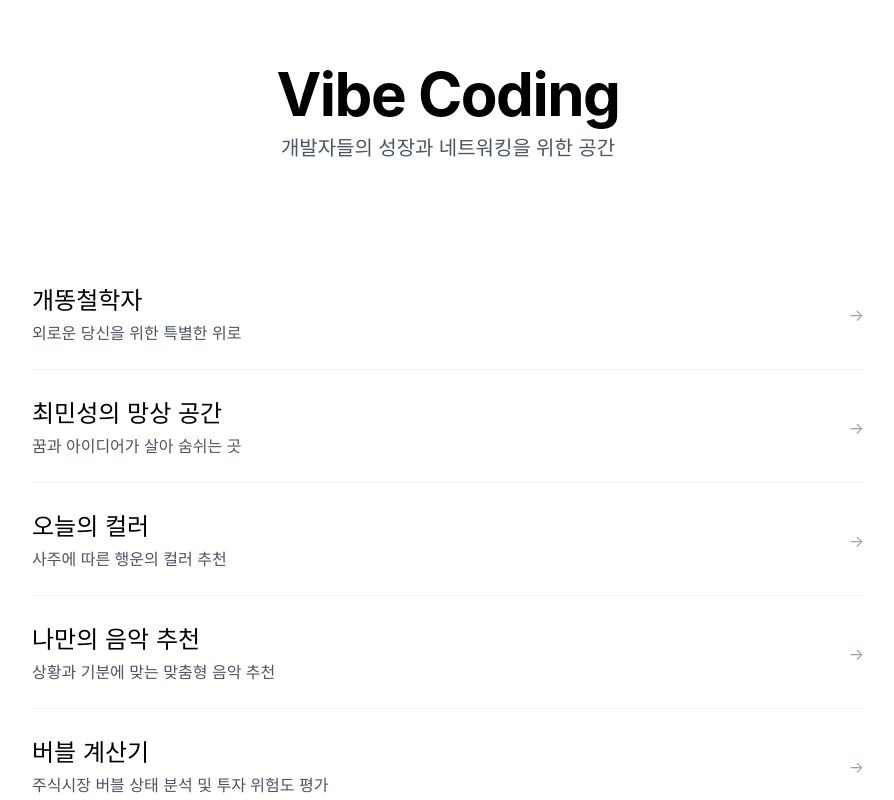
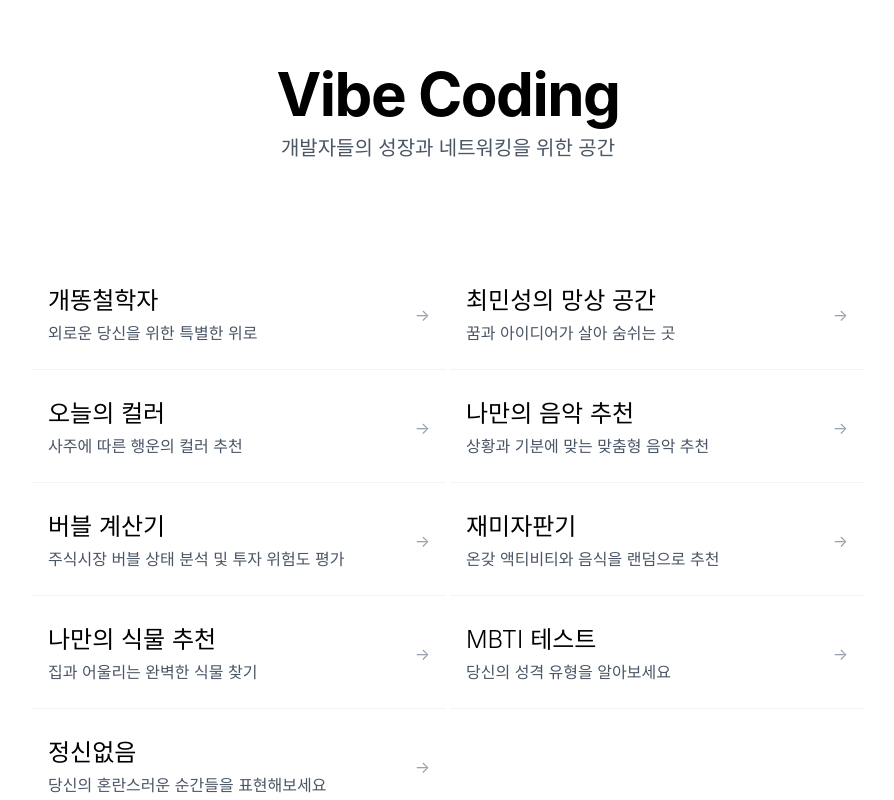
Before and after one commit to als8921/vibe_coding, a Next.js app: page / in a window 1280 px wide. Shown: the top 800 px of the page, without its empty margins (192-1086 px from the left). Built offline with nearby package versions, Linux system fonts and the light colour scheme; a web font is replaced by a local one.

Commit message:
chore: 홈화면 디자인 수정

```diff
--- a/src/app/page.tsx
+++ b/src/app/page.tsx
@@ -13,10 +13,10 @@ export default function Home() {
         </div>
 
         {/* 서비스 목록 */}
-        <div className="space-y-1 mb-24">
+        <div className="grid grid-cols-1 md:grid-cols-2 gap-1 mb-24">
           <a
             href="/philosophy"
-            className="group block py-6 border-b border-gray-100 hover:bg-gray-50 transition-colors duration-200"
+            className="group block py-6 px-4 border-b border-gray-100 hover:bg-gray-50 transition-colors duration-200"
           >
             <div className="flex items-center justify-between">
               <div>
@@ -35,7 +35,7 @@ export default function Home() {
 
           <a
             href="/dream-space"
-            className="group block py-6 border-b border-gray-100 hover:bg-gray-50 transition-colors duration-200"
+            className="group block py-6 px-4 border-b border-gray-100 hover:bg-gray-50 transition-colors duration-200"
           >
             <div className="flex items-center justify-between">
               <div>
@@ -54,7 +54,7 @@ export default function Home() {
 
           <a
             href="/daily-color"
-            className="group block py-6 border-b border-gray-100 hover:bg-gray-50 transition-colors duration-200"
+            className="group block py-6 px-4 border-b border-gray-100 hover:bg-gray-50 transition-colors duration-200"
           >
             <div className="flex items-center justify-between">
               <div>
@@ -73,7 +73,7 @@ export default function Home() {
 
           <a
             href="/music-recommendation"
-            className="group block py-6 border-b border-gray-100 hover:bg-gray-50 transition-colors duration-200"
+            className="group block py-6 px-4 border-b border-gray-100 hover:bg-gray-50 transition-colors duration-200"
           >
             <div className="flex items-center justify-between">
               <div>
@@ -92,7 +92,7 @@ export default function Home() {
 
           <a
             href="/bubble-calculator"
-            className="group block py-6 border-b border-gray-100 hover:bg-gray-50 transition-colors duration-200"
+            className="group block py-6 px-4 border-b border-gray-100 hover:bg-gray-50 transition-colors duration-200"
           >
             <div className="flex items-center justify-between">
               <div>
@@ -111,7 +111,7 @@ export default function Home() {
 
           <a
             href="/fun-machine"
-            className="group block py-6 border-b border-gray-100 hover:bg-gray-50 transition-colors duration-200"
+            className="group block py-6 px-4 border-b border-gray-100 hover:bg-gray-50 transition-colors duration-200"
           >
             <div className="flex items-center justify-between">
               <div>
@@ -130,7 +130,7 @@ export default function Home() {
 
           <a
             href="/plant-recommendation"
-            className="group block py-6 border-b border-gray-100 hover:bg-gray-50 transition-colors duration-200"
+            className="group block py-6 px-4 border-b border-gray-100 hover:bg-gray-50 transition-colors duration-200"
           >
             <div className="flex items-center justify-between">
               <div>
@@ -149,7 +149,7 @@ export default function Home() {
 
           <a
             href="/mbti"
-            className="group block py-6 border-b border-gray-100 hover:bg-gray-50 transition-colors duration-200"
+            className="group block py-6 px-4 border-b border-gray-100 hover:bg-gray-50 transition-colors duration-200"
           >
             <div className="flex items-center justify-between">
               <div>
@@ -168,7 +168,7 @@ export default function Home() {
 
           <a
             href="/confusion"
-            className="group block py-6 border-b border-gray-100 hover:bg-gray-50 transition-colors duration-200"
+            className="group block py-6 px-4 border-b border-gray-100 hover:bg-gray-50 transition-colors duration-200"
           >
             <div className="flex items-center justify-between">
               <div>
@@ -189,7 +189,7 @@ export default function Home() {
         {/* 하단 메시지 */}
         <div className="text-center">
           <p className="text-gray-500 font-light text-lg">
-            함께 성장하는 개발자 커뮤니티
+            멋쟁이사자처럼 바이브 코딩 부스
           </p>
         </div>
       </div>
```
